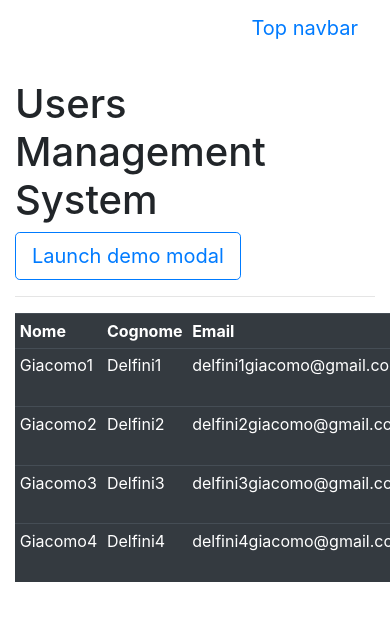
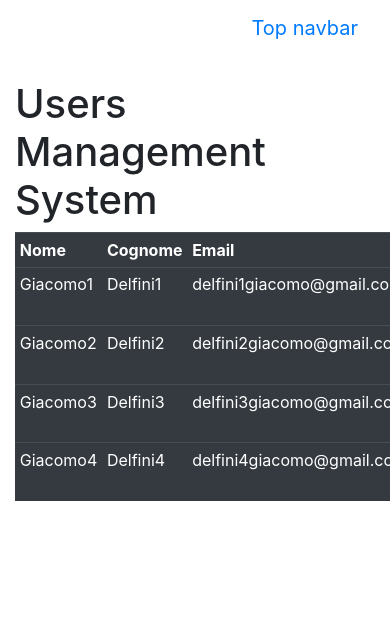
Before and after one commit to dgiac85/ums, an Angular app: page /users in a window 390 px wide. Shown: the top 620 px of the page. Built offline with nearby package versions, Linux system fonts and the light colour scheme; what angular-font-awesome would draw is missing.

Commit message:
added first draft of routing

```diff
--- a/package.json
+++ b/package.json
@@ -20,7 +20,7 @@
     "@angular/http": "^5.0.0",
     "@angular/platform-browser": "^5.0.0",
     "@angular/platform-browser-dynamic": "^5.0.0",
-    "@angular/router": "^5.0.0",
+    "@angular/router": "5.2.0",
     "@ng-bootstrap/ng-bootstrap": "^1.0.0-beta.9",
     "angular-font-awesome": "^3.1.2",
     "bootstrap": "4.0.0-alpha.6",
--- a/src/app/app.component.html
+++ b/src/app/app.component.html
@@ -1,14 +1,10 @@
 <!--The content below is only a placeholder and can be replaced.-->
-<app-nav (onNewUser)="newUser()"></app-nav>
+<app-nav></app-nav>
 <div class="container">
     <h1>Users Management System</h1>
-    <app-modal-basic></app-modal-basic>
     <div class="row">
-        <div class="col-md-8">
-            <app-users (onSelectedUser)="updateUser($event)"></app-users>
-        </div>
-        <div class="col-md-4" *ngIf="showForm">
-            <app-user-detail [user]="userSelected"></app-user-detail>
+        <div class="col-12">
+            <router-outlet></router-outlet>
         </div>
     </div>
 </div>
--- a/src/app/app.module.ts
+++ b/src/app/app.module.ts
@@ -14,6 +14,23 @@ import { NavComponent } from './nav/nav.component';
 import {NgbModule} from '@ng-bootstrap/ng-bootstrap';
 import { ModalBasicComponent } from './modal-basic/modal-basic.component';
 
+import {RouterModule, Routes} from '@angular/router';
+
+const routes : Routes = [
+  {
+    path: 'users',
+    component: UsersComponent
+  },
+  {
+    path: '',
+    redirectTo:'users',
+    pathMatch: 'full'
+  },
+  {
+    path: 'users/new',
+    component: UserDetailComponent
+  }
+]
 
 @NgModule({
   declarations: [
@@ -28,7 +45,8 @@ import { ModalBasicComponent } from './modal-basic/modal-basic.component';
     BrowserModule,
     FormsModule,
     AngularFontAwesomeModule,
-    NgbModule.forRoot()
+    NgbModule.forRoot(),
+    RouterModule.forRoot(routes)
   ],
   providers: [UserService],
   bootstrap: [AppComponent]
--- a/src/app/nav/nav.component.html
+++ b/src/app/nav/nav.component.html
@@ -6,10 +6,13 @@
   <div class="collapse navbar-collapse" id="navbarCollapse">
     <ul class="navbar-nav mr-auto">
       <li class="nav-item active">
-        <a class="nav-link" href="#">Home <span class="sr-only">(current)</span></a>
+        <a class="nav-link" href="#" routerLink="">Home </a>
+      </li>
+      <li class="nav-item active">
+        <a class="nav-link" href="#" routerLink="users">Users </a>
       </li>
       <li class="nav-item">
-        <a class="nav-link" href='#' (click)='newUser()'>New User</a>
+        <a class="nav-link" href='#' routerLink="/users/new">New User</a>
       </li>
       <li class="nav-item">
         <a class="nav-link disabled" href="#">Disabled</a>
--- a/src/app/users/users.component.ts
+++ b/src/app/users/users.component.ts
@@ -14,7 +14,6 @@ export class UsersComponent implements OnInit {
     users:User[]=[];
 
     @Output("onSelectedUser") selectedUser = new EventEmitter<User>();
-    title = 'Questa è una proprietà relativa agli utenti';
 
     constructor(private service:UserService){
 
```
Also changed, not shown: 1 other file (tests, documents, lock files or other folders).
